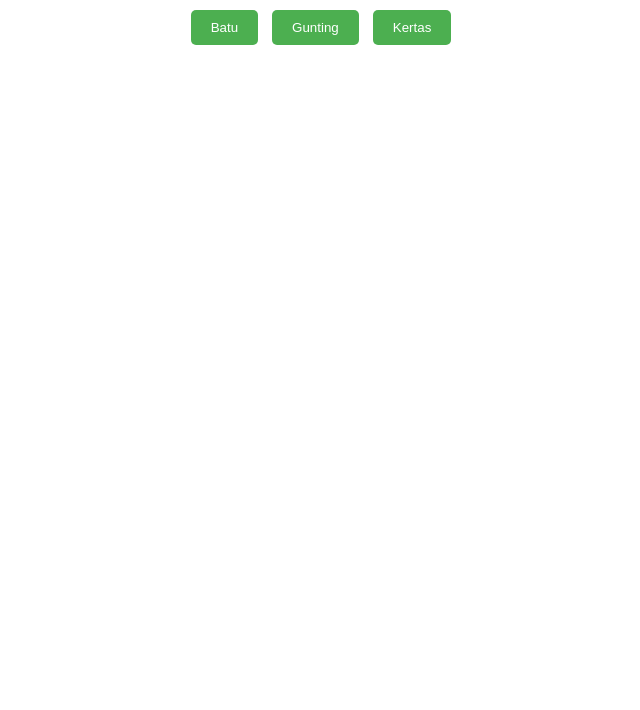
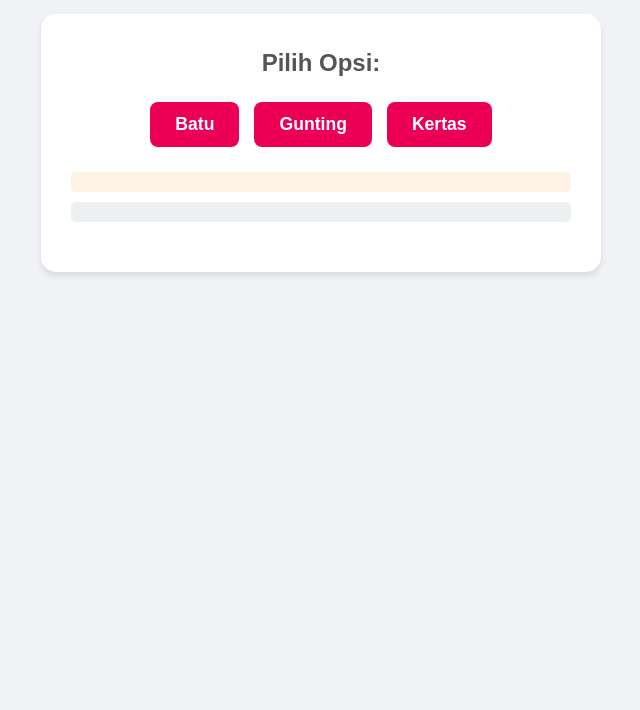
Before and after one commit to ReyyyGITHUB/gbkcuy, a plain HTML site: page index.html in a window 1280 px wide. Shown: the part 90-800 px from the top of the page, without its empty margins (319-959 px from the left). Drawn offline with Linux system fonts and the light colour scheme.

Commit message:
Add files via upload

```diff
--- a/index.html
+++ b/index.html
@@ -1,18 +1,28 @@
 <!DOCTYPE html>
-<html>
+<html lang="en">
 <head>
+    <meta charset="UTF-8">
+    <meta name="viewport" content="width=device-width, initial-scale=1.0">
     <title>Rock Paper Scissors</title>
     <link rel="stylesheet" href="styles.css">
 </head>
 <body>
     <div class="container">
-        <h2>Pilih:</h2>
-        <button class="button choice" onclick="play('batu')">Batu</button>
-        <button class="button choice" onclick="play('gunting')">Gunting</button>
-        <button class="button choice" onclick="play('kertas')">Kertas</button>
-        <div id="ai-choice"></div>
-        <div id="result"></div>
-        <button id="retry" class="button" onclick="retry()">Main Lagi</button>
+        <h1>Rock Paper Scissors</h1>
+        <div class="game-area">
+            <h2>Pilih Opsi:</h2>
+            <div class="choices">
+                <button class="button choice" onclick="play('batu')">Batu</button>
+                <button class="button choice" onclick="play('gunting')">Gunting</button>
+                <button class="button choice" onclick="play('kertas')">Kertas</button>
+            </div>
+            <div class="result-area">
+                <p id="ai-choice"></p>
+                <div id="loading" class="loading">Memilih...</div>
+                <p id="result"></p>
+            </div>
+            <button id="retry" class="button retry" onclick="retry()">Main Lagi</button>
+        </div>
     </div>
     <script src="script.js"></script>
 </body>
--- a/script.js
+++ b/script.js
@@ -4,11 +4,24 @@ const lose = "You, Lose!";
 const draw = "Draw!";
 
 function play(userChoice) {
+    // Tampilkan loading dan sembunyikan pilihan AI serta hasil
+    document.getElementById("loading").style.display = "block";
+    document.getElementById("ai-choice").innerText = "";
+    document.getElementById("result").innerText = "";
+
+    // Sembunyikan tombol pilihan
+    document.querySelectorAll('.choice').forEach(btn => {
+        btn.style.display = 'none';
+    });
+
+    // Simulasi delay untuk pilihan AI (1 detik)
+    setTimeout(() => {
         // AI membuat pilihan
         const aiChoice = opsiAi[Math.floor(Math.random() * opsiAi.length)];
 
-    // Tampilkan pilihan AI
+        // Tampilkan pilihan AI dan sembunyikan loading
         document.getElementById("ai-choice").innerText = `AI memilih: ${aiChoice}`;
+        document.getElementById("loading").style.display = "none";
 
         // Logika permainan
         let result = "";
@@ -35,17 +48,16 @@ function play(userChoice) {
         // Tampilkan hasil
         document.getElementById("result").innerText = result;
 
-    // Sembunyikan tombol pilihan dan tampilkan tombol retry
-    document.querySelectorAll('.choice').forEach(btn => {
-        btn.style.display = 'none';
-    });
+        // Tampilkan tombol retry
         document.getElementById('retry').style.display = 'inline-block';
+    }, 1000); // Delay 1 detik
 }
 
 function retry() {
     // Reset permainan
     document.getElementById("ai-choice").innerText = '';
     document.getElementById("result").innerText = '';
+    document.getElementById("loading").style.display = "none";
     document.querySelectorAll('.choice').forEach(btn => {
         btn.style.display = 'inline-block';
     });
--- a/styles.css
+++ b/styles.css
@@ -1,32 +1,139 @@
+* {
+    margin: 0;
+    padding: 0;
+    box-sizing: border-box;
+    font-family: Arial, sans-serif;
+}
+
+body {
+    background-color: #f0f2f5;
+    color: #333;
+    line-height: 1.6;
+}
+
 .container {
+    max-width: 600px;
+    margin: 0 auto;
+    padding: 20px;
     text-align: center;
-    padding: 20px;
+}
+
+h1 {
+    font-size: 2.5rem;
+    color: #1a73e8;
+    margin-bottom: 20px;
+    text-shadow: 1px 1px 2px rgba(0, 0, 0, 0.1);
+}
+
+.game-area {
+    background-color: white;
+    padding: 30px;
+    border-radius: 15px;
+    box-shadow: 0 4px 6px rgba(0, 0, 0, 0.1);
+}
+
+h2 {
+    font-size: 1.5rem;
+    margin-bottom: 20px;
+    color: #555;
+}
+
+.choices {
+    display: flex;
+    justify-content: center;
+    gap: 15px;
+    margin-bottom: 25px;
 }
 
 .button {
-    padding: 10px 20px;
-    margin: 5px;
+    padding: 12px 25px;
+    font-size: 1.1rem;
+    font-weight: bold;
+    color: white;
+    background-color: #eb0056;
+    border: none;
+    border-radius: 8px;
     cursor: pointer;
-    background-color: #4CAF50;
-    color: white;
-    border: none;
+    transition: transform 0.2s, background-color 0.2s;
+}
+
+.button:hover {
+    background-color: #620000;
+    transform: translateY(-2px);
+}
+
+.button:active {
+    transform: translateY(1px);
+}
+
+.result-area {
+    margin: 20px 0;
+}
+
+#ai-choice, #result {
+    font-size: 1.2rem;
+    margin: 10px 0;
+    padding: 10px;
     border-radius: 5px;
 }
 
-.button:hover {
-    background-color: #45a049;
+#ai-choice {
+    color: #e67e22;
+    background-color: #fff3e6;
 }
 
-#result, #ai-choice {
-    margin: 10px 0;
-    font-size: 18px;
+#result {
+    color: #2c3e50;
+    font-weight: bold;
+    background-color: #ecf0f1;
 }
 
 #retry {
-    display: none; /* Awalnya disembunyikan */
-    background-color: #008CBA;
+    display: none;
+    background-color: #1a73e8;
 }
 
 #retry:hover {
-    background-color: #007B9A;
+    background-color: #1557b0;
 }
+
+/* Loading Styles */
+.loading {
+    display: none; /* Awalnya disembunyikan */
+    font-size: 1.2rem;
+    color: #7f8c8d;
+    margin: 10px 0;
+}
+
+.loading::after {
+    content: ".";
+    animation: dots 1.5s infinite steps(5, end);
+}
+
+@keyframes dots {
+    0%, 20% { content: "."; }
+    40% { content: ".."; }
+    60% { content: "..."; }
+    80%, 100% { content: "...."; }
+}
+
+/* Responsiveness */
+@media (max-width: 480px) {
+    .container {
+        padding: 10px;
+    }
+    h1 {
+        font-size: 2rem;
+    }
+    .game-area {
+        padding: 20px;
+    }
+    .choices {
+        flex-direction: column;
+        gap: 10px;
+    }
+    .button {
+        padding: 10px 20px;
+        font-size: 1rem;
+    }
+}
```
Lines whose indentation alone changed are shown as unchanged.
